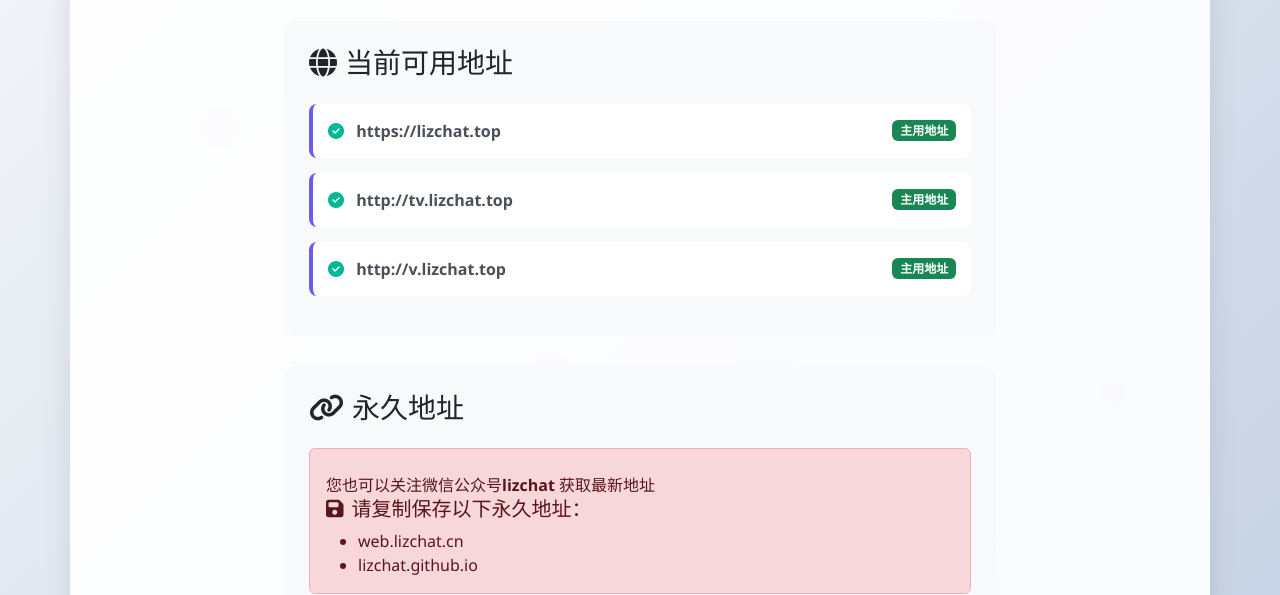
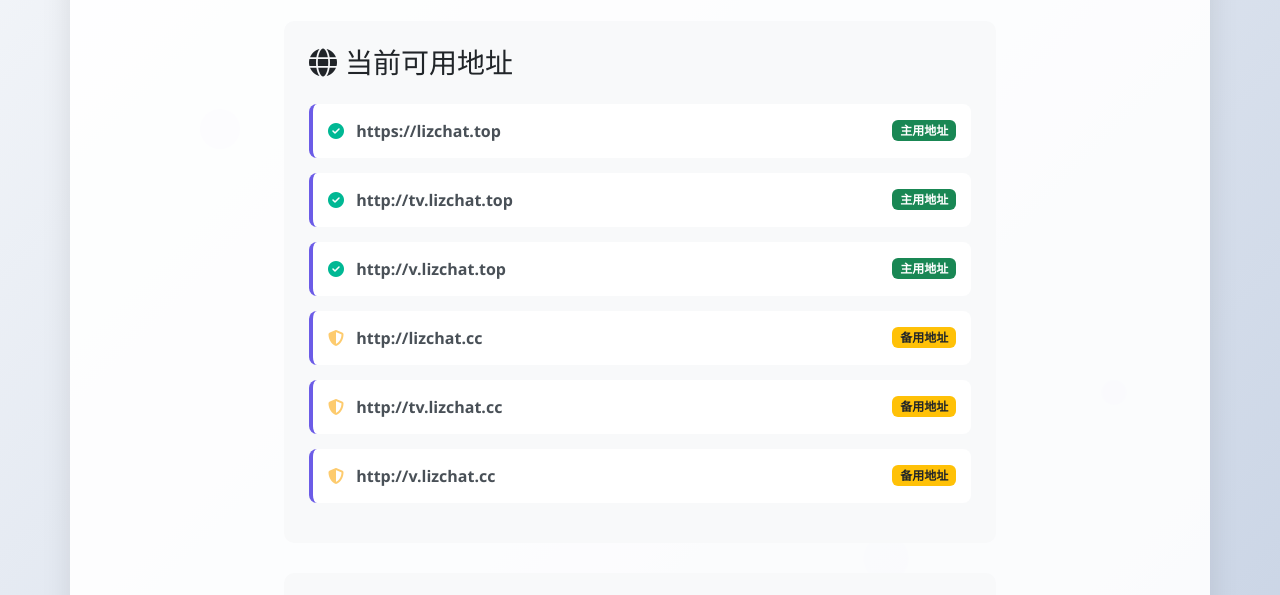
Before and after one commit to lizchat/lizchat.github.io, a plain HTML site: page index.html in a window 1280 px wide. Shown: the part 209-804 px from the top of the page. Drawn offline with nearby package versions, Linux system fonts and the light colour scheme.

Commit message:
Update index.html

```diff
--- a/index.html
+++ b/index.html
@@ -194,6 +194,33 @@
                             <span class="badge bg-success">主用地址</span>
                         </div>
                     </a>
+                    <a href="http://lizchat.cc" target="_blank" class="address-link">
+                        <div class="d-flex justify-content-between align-items-center">
+                            <div>
+                                <i class="fas fa-shield-alt me-2 backup"></i>
+                                <strong>http://lizchat.cc</strong>
+                            </div>
+                            <span class="badge bg-warning text-dark">备用地址</span>
+                        </div>
+                    </a>
+                    <a href="http://tv.lizchat.cc" target="_blank" class="address-link">
+                        <div class="d-flex justify-content-between align-items-center">
+                            <div>
+                                <i class="fas fa-shield-alt me-2 backup"></i>
+                                <strong>http://tv.lizchat.cc</strong>
+                            </div>
+                            <span class="badge bg-warning text-dark">备用地址</span>
+                        </div>
+                    </a>
+					<a href="http://v.lizchat.cc" target="_blank" class="address-link">
+                        <div class="d-flex justify-content-between align-items-center">
+                            <div>
+                                <i class="fas fa-shield-alt me-2 backup"></i>
+                                <strong>http://v.lizchat.cc</strong>
+                            </div>
+                            <span class="badge bg-warning text-dark">备用地址</span>
+                        </div>
+                    </a>
 
 					<!--
                     <a href="https://lizchat.vip" target="_blank" class="address-link">
```
